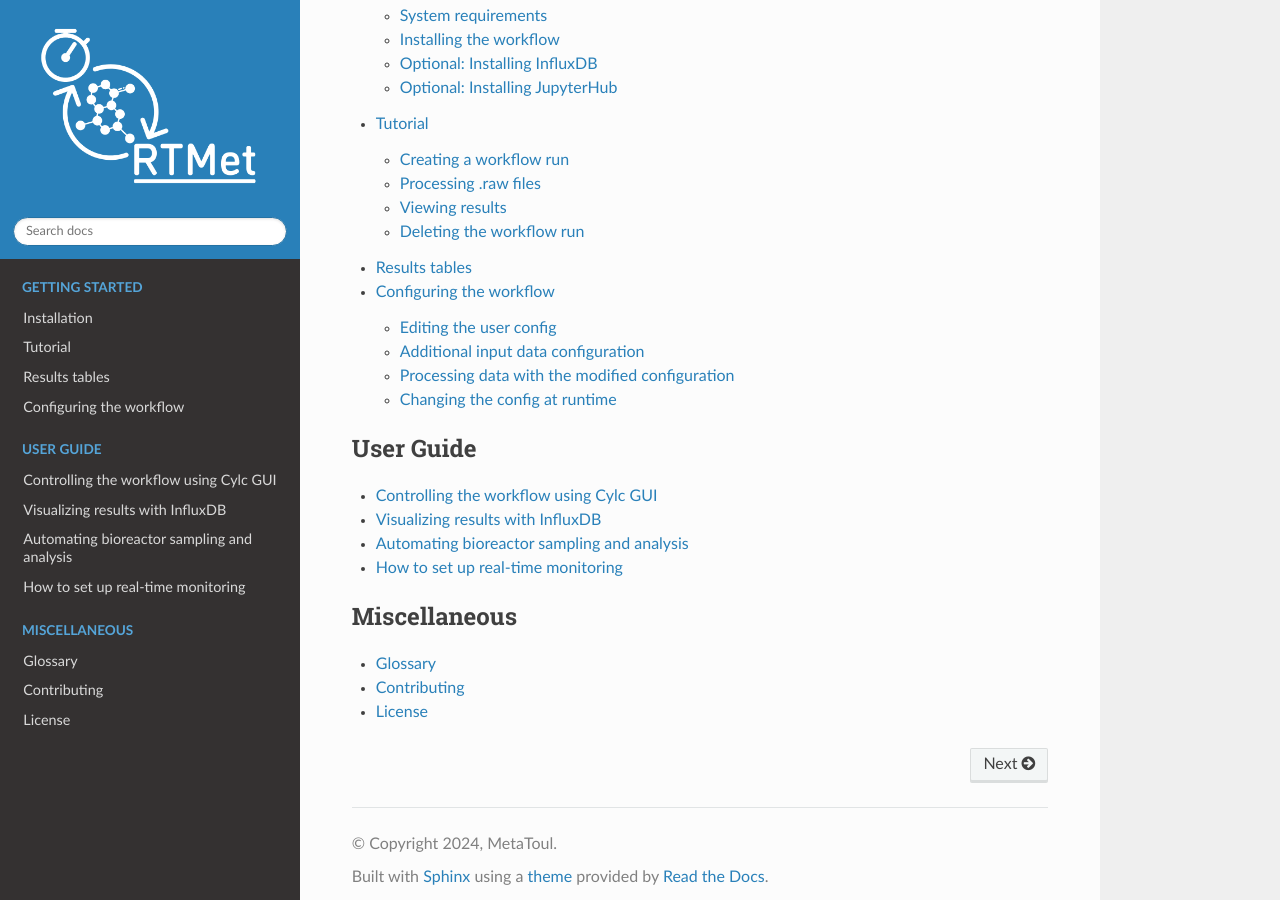
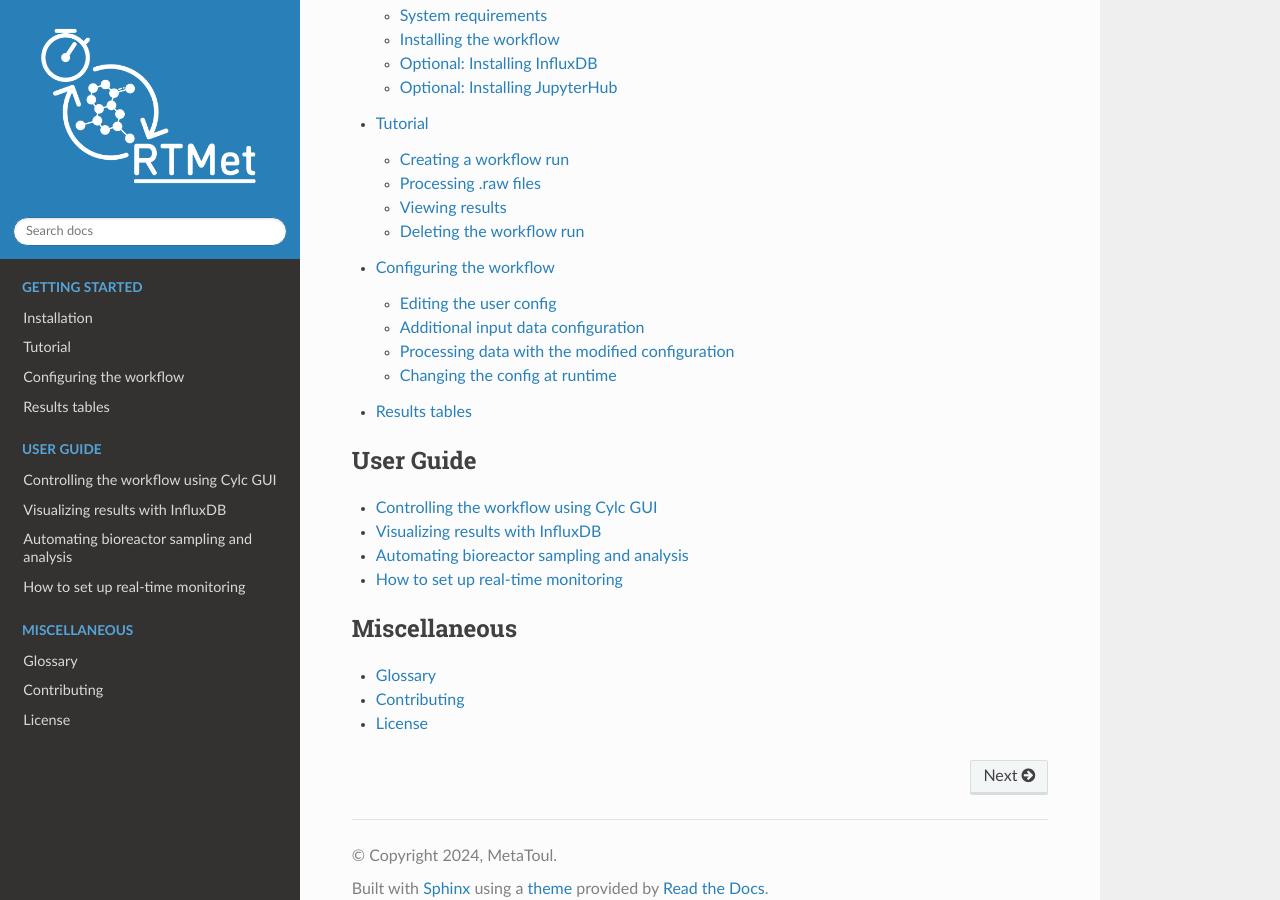
Before and after one commit to MetaboHUB-MetaToul-FluxoMet/RTMet, a Sphinx documentation site: the page built from docs/source/index.rst, in a window 1280 px wide and 900 px high, scrolled down 1118 px. Built offline with Sphinx 7.4.7 and the Read the Docs theme 2.0.0, drawn with Linux system fonts in a browser that asks for light colours.

```diff
--- a/docs/source/index.rst
+++ b/docs/source/index.rst
@@ -50,8 +50,8 @@ If you want to use RTMet for real-time monitoring, there are a few additional re
 
    installation.rst
    tutorial.rst
+   user_config.rst
    results.rst
-   user_config.rst
 
 .. toctree::
    :maxdepth: 2
```
